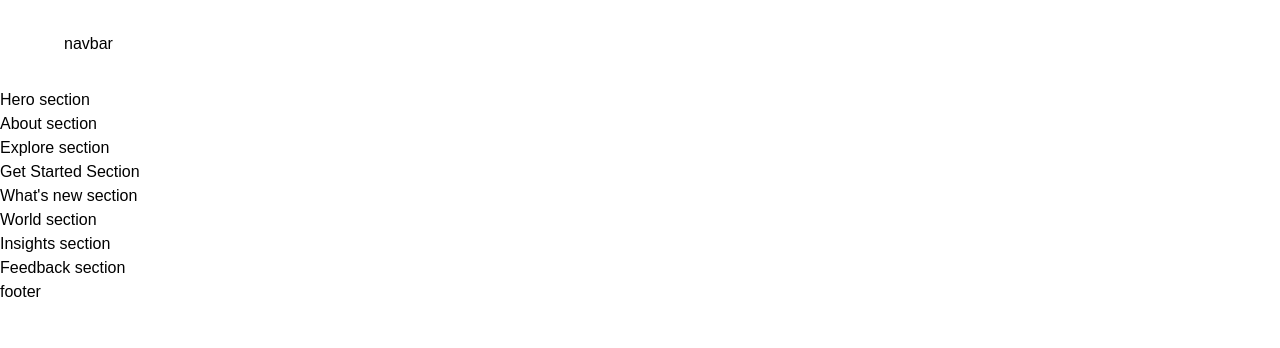
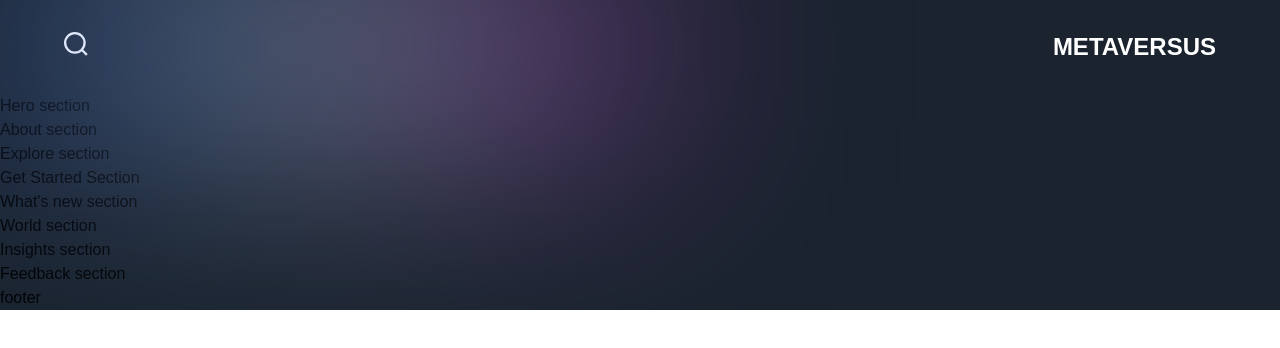
Before and after one commit to devLucasCano/metaversus, a Next.js app: page / in a window 1280 px wide. Shown: the top 348 px of the page. Built offline with nearby package versions, Linux system fonts and the light colour scheme; a web font is replaced by a local one.

Commit message:
metaversus logo

```diff
--- a/app/page.js
+++ b/app/page.js
@@ -2,7 +2,7 @@
 import { About, Explore, Feedback, GetStarted, Hero, Insights, WhatsNew, World } from '../sections';
 
 const Page = () => (
-  <div>
+  <div className='bg-primary-black overflow-hidden'>
     <Navbar />
     <Hero />
     <About />
--- a/components/Navbar.jsx
+++ b/components/Navbar.jsx
@@ -12,7 +12,17 @@
     whileInView="show"
     className={`${styles.xPaddings} py-8 relative`}
   >
-    navbar
+    <div className="absolute w-[50%] inset-0 gradient-01"/>
+    <div className={`${styles.innerWidth} mx-auto flex justify-between gap-8`}>
+      <img
+        src="/search.svg" alt="search"
+        className="w-[24px] h-[24px] object-contain"
+      />
+      <h2 className="font-extrabold text-[24px] leading-[30px] text-white">
+        METAVERSUS
+      </h2>
+
+    </div>
   </motion.nav>
 );
 
```
